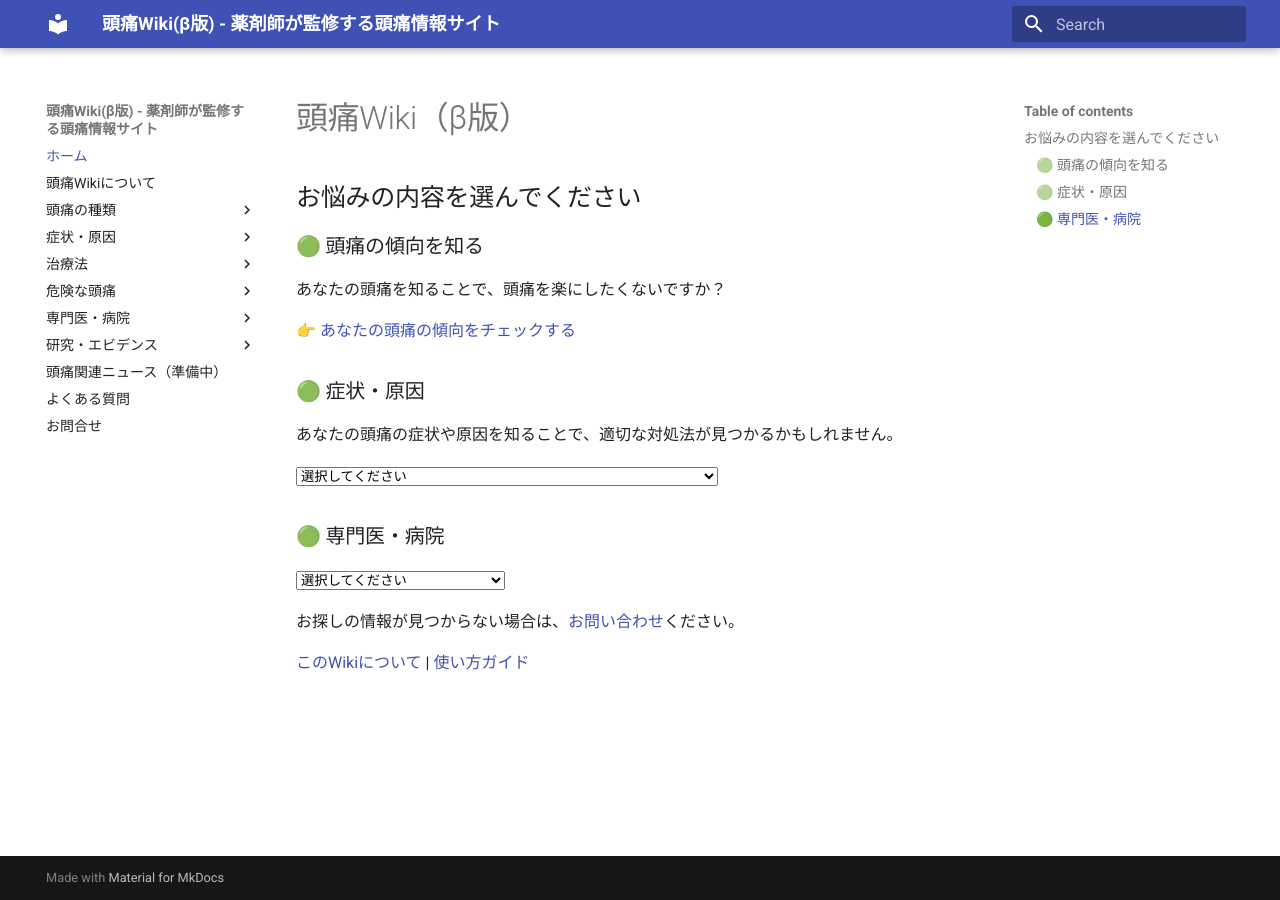
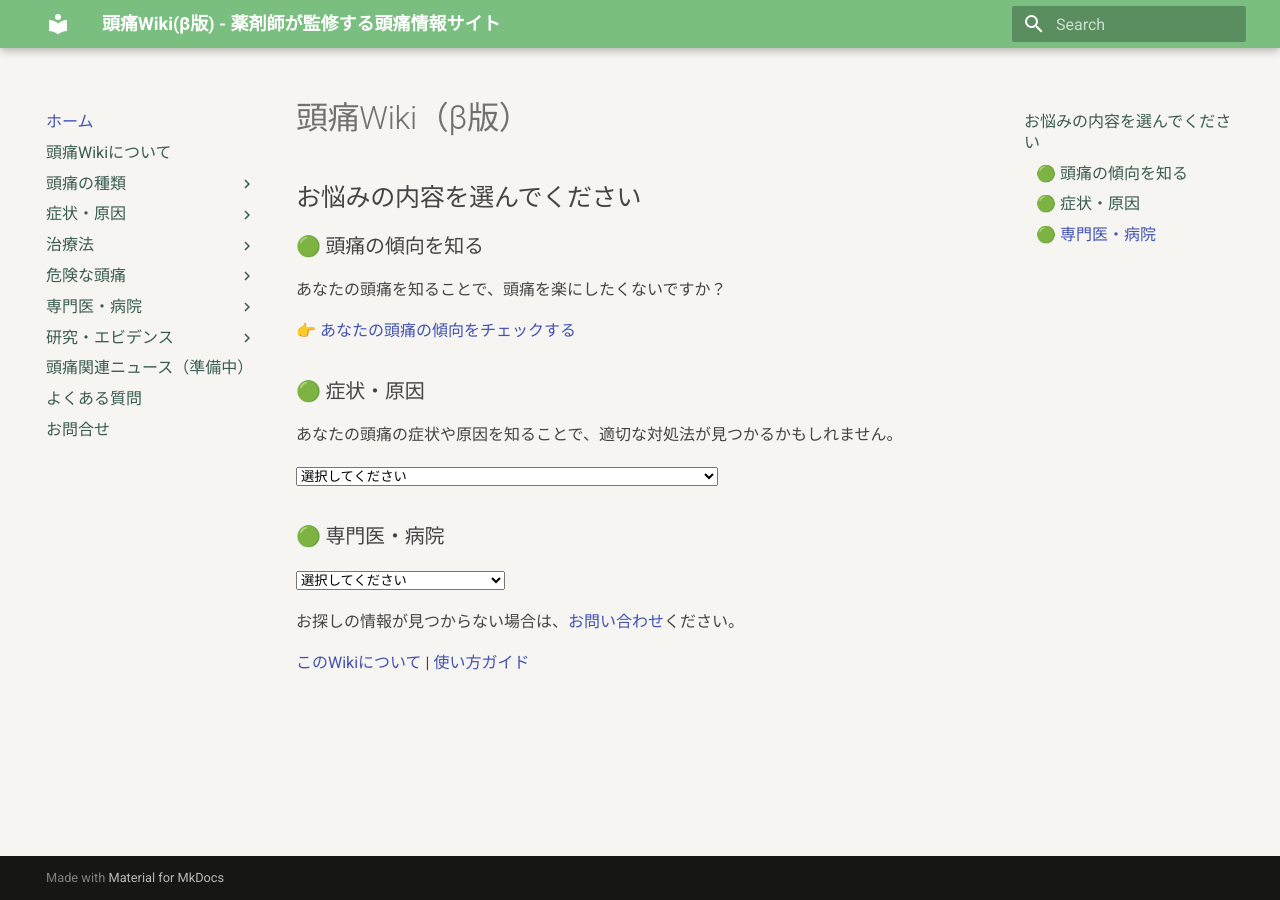
Before and after one commit to KyokoNakamura-ch/headache_wiki, an MkDocs documentation site: the page built from docs/index.md, in a window 1280 px wide. Built offline with MkDocs 1.6.1 and Material for MkDocs 9.7.7, drawn with Linux system fonts in a browser that asks for light colours.

Commit message:
Fix: Update extra_css path

```diff
--- a/mkdocs.yml
+++ b/mkdocs.yml
@@ -10,7 +10,7 @@ extra:
     provider: google
     property: "G-TTESRDLEC6"  # あなたのGoogle Analytics IDに置き換え
 extra_css:
-  - docs/extra.css
+  - extra.css
 nav:
   - ホーム: index.md
   - 頭痛Wikiについて: about.md
```
